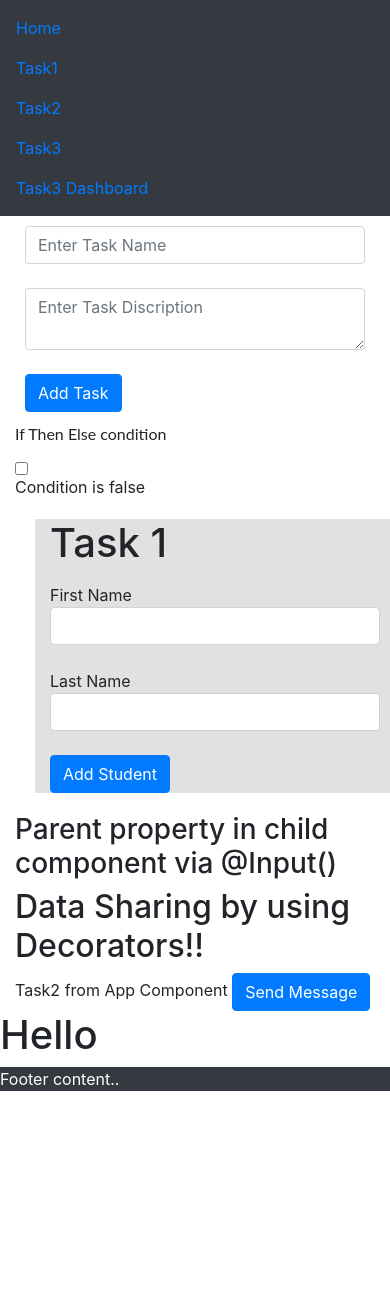
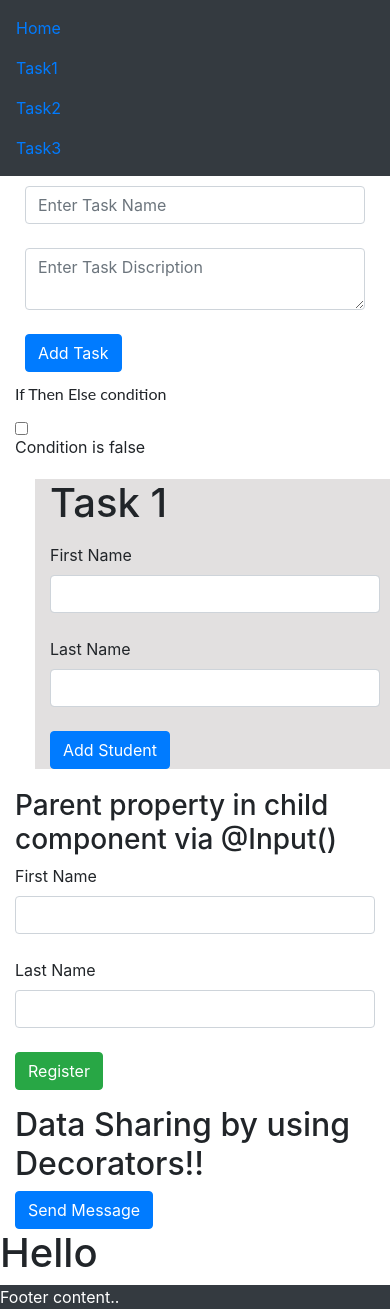
Before and after one commit to JCharanRaj/angular-wl-tasks, an Angular app: page /task1 in a window 390 px wide. Before the commit the page ends 1091 px from the top, so only its background shows below. Built offline with nearby package versions, Linux system fonts and the light colour scheme.

Commit message:
6 files modified, 3 deleted

```diff
--- a/src/app/app.component.html
+++ b/src/app/app.component.html
@@ -5,7 +5,7 @@
       <li claass="nav-item"><a class="nav-link"  routerLink="/">Home</a></li>
 
       <li claass="nav-item" *ngFor="let task of tasks"><a class="nav-link"  routerLink="/{{task.taskName|lowercase}}">{{task.taskName}}</a></li>
-      <li claass="nav-item" ><a class="nav-link"  routerLink="/task3dashboard">Task3 Dashboard</a></li>
+
     </ul>
   </nav>
 </div>
@@ -39,7 +39,12 @@
 </div>
 <div class="container">
   <h3>Parent property in child component via @Input()</h3>
-  <app-task2 (message)="message=$event" [name]="name"></app-task2>
+  <form (ngSubmit)="sendUserData()" >
+    <label>First Name </label> <input class="form-control col-sm-4" [(ngModel)]="fname" type="name" name="fname" /><br/>
+    <label>Last Name </label> <input class="form-control col-sm-4" [(ngModel)]="lname" type="name" name="lname" /><br/>
+    <button type="submit"  class="btn btn-success">Register</button>
+  </form>
+  <app-task2 (message)="message=$event" [userData]="userData"></app-task2>
 </div>
 <h1>Hello {{message}}</h1>
 <footer class="footer bg-dark">
--- a/src/app/app.component.ts
+++ b/src/app/app.component.ts
@@ -5,6 +5,7 @@ import { StudnetInterface} from './studnetInterface';
 import {Observable, of} from 'rxjs';
 import {SqrtPipe}from 'sqrt.pipe';
 import 'rxjs/add/operator/map';
+import {Router} from '@angular/router';
 import { HttpClient} from '@angular/common/http';
 
 @Component({
@@ -14,9 +15,9 @@ import { HttpClient} from '@angular/common/http';
 })
 export class AppComponent {
 
-  fname = "Wave";
-  lname = "Labs";
-  public name ="Task2 from App Component";
+  fname = "";
+  lname = "";
+  public userData =[];
   checkBox:boolean;
   taskDes:string;
   message="";
@@ -40,7 +41,11 @@ export class AppComponent {
   constructor(private http: HttpClient) { }
   testService: TestService;
   students:[];
-
+  sendUserData(){
+    this.userData.push({"firstName":this.fname, "lastName":this.lname});
+    console.log(this.userData);
+    this.router.n
+  }
   ngOnInit() {
        this.http.get("http://jsonplaceholder.typicode.com/users");
    }
--- a/src/app/app.module.ts
+++ b/src/app/app.module.ts
@@ -11,7 +11,6 @@ import { Task3Component } from './task3/task3.component';
 import { TestService } from './test.service';
 import { HomeComponent } from './home/home.component';
 import { SqrtPipe } from './sqrt.pipe';
-import { Task3dashboardComponent } from './task3dashboard/task3dashboard.component';
 
 
 const routes: Routes=[
@@ -19,11 +18,11 @@ const routes: Routes=[
   {path:"task1", component: Task1Component},
   {path:"task2", component: Task2Component},
   {path:"task3", component: Task3Component},
-  {path:"task3dashboard", component: Task3dashboardComponent}
+
 ];
 @NgModule({
   imports:      [ BrowserModule,HttpClientModule, FormsModule, RouterModule.forRoot(routes) ],
-  declarations: [ AppComponent, Task2Component, Task1Component, Task3Component, HomeComponent, SqrtPipe, Task3dashboardComponent],
+  declarations: [ AppComponent, Task2Component, Task1Component, Task3Component, HomeComponent, SqrtPipe],
   bootstrap:    [ AppComponent ],
   providers: [TestService]
 })
--- a/src/app/task1/task1.component.html
+++ b/src/app/task1/task1.component.html
@@ -5,8 +5,8 @@
 </p>
 <div class="addElements" #div>
   <div></div>
-  First Name <input class="form-control col-sm-4" [(ngModel)]="fname" type="name" name="fname" /><br/>
-  Last Name <input class="form-control col-sm-4" [(ngModel)]="lname" type="name" name="lname" /><br/>
+  <label>First Name </label> <input class="form-control col-sm-4" [(ngModel)]="fname" type="name" name="fname" /><br/>
+  <label>Last Name </label> <input class="form-control col-sm-4" [(ngModel)]="lname" type="name" name="lname" /><br/>
 
 </div>
 <button class="btn btn-primary" (click)="addStudent()">Add Student</button>
--- a/src/app/task2/task2.component.html
+++ b/src/app/task2/task2.component.html
@@ -1,6 +1,5 @@
 <h2>
 	Data Sharing by using Decorators!!
 </h2>
-{{name}}
 
 <button class="btn btn-primary" (click)="sendMessage()">Send Message</button>
--- a/src/app/task2/task2.component.ts
+++ b/src/app/task2/task2.component.ts
@@ -6,7 +6,7 @@ import { Component, OnInit, Input , Output, EventEmitter} from '@angular/core';
   styleUrls: ['./task2.component.css']
 })
 export class Task2Component implements OnInit {
-  @Input() public name:string;
+  @Input('userData') public userData:any[];
   @Output() public message= new EventEmitter();
   constructor() { }
 
--- a/src/app/task3dashboard/task3dashboard.component.html
+++ /dev/null
@@ -1,2 +0,0 @@
-<h1></h1>
-{{loginUser|json}}
--- a/src/app/task3dashboard/task3dashboard.component.ts
+++ /dev/null
@@ -1,22 +0,0 @@
-import { Component, OnInit } from '@angular/core';
-import {Loginuser} from '../loginuser';
-
-@Component({
-  selector: 'app-task3dashboard',
-  templateUrl: './task3dashboard.component.html',
-  styleUrls: ['./task3dashboard.component.css']
-})
-export class Task3dashboardComponent implements OnInit {
-loginUser:{};
-  constructor(log:Loginuser) { }
-
-  ngOnInit() {
-
-  }
-
-  getUser(log:Loginuser){
-    this.loginUser = log.getLoginUser();
-  }
-
-
-}
```
Also changed, not shown: src/app/task3dashboard/task3dashboard.component.css (deleted).
